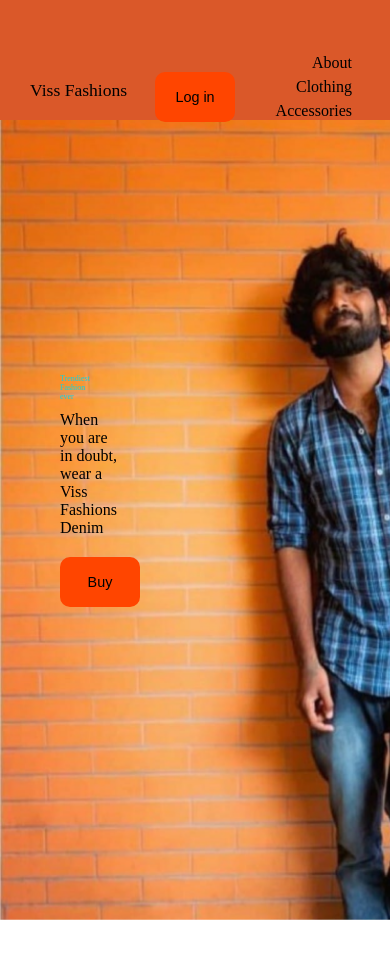
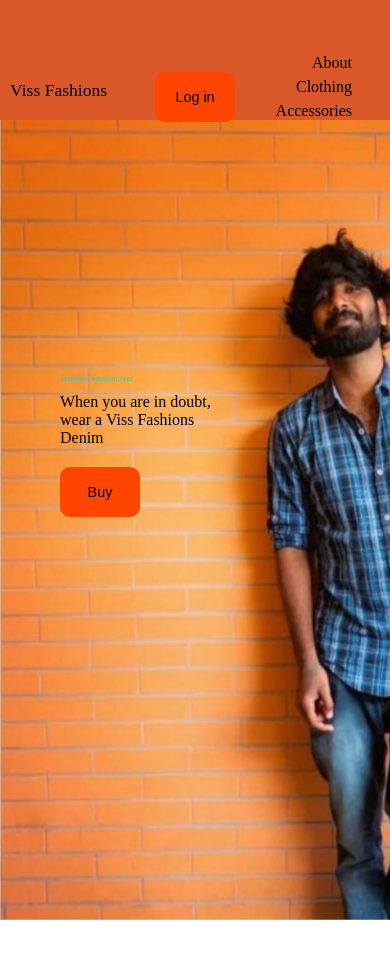
Before and after one commit to Mercibella/Viss-Fashions, a plain HTML site: page index.html in a window 390 px wide. Shown: the top 958 px of the page. Drawn offline with Linux system fonts and the light colour scheme.

Commit message:
Update style.css

```diff
--- a/style.css
+++ b/style.css
@@ -95,11 +95,8 @@ p{
     flex-direction: flex-start;
     margin-bottom: 25px;
 }
-/*
-.hero{
-    width: 1300px;
-    height: 600px;
-}*/
+
+
 
 
 
@@ -138,8 +135,8 @@ p{
         margin-top: 30px;
         position: relative;
         top: 50px;
-    padding-left: 30px;
-    padding-right: 80px;
+    padding-left: 10px;
+    padding-right: 10px;
     font-size: 1.1em;
     font-weight: 500;
     pointer-events: none;
@@ -201,7 +198,7 @@ p{
 
 .main{
     position: relative;
-    align-items: center;
+    text-wrap: nowrap;
     top: -800px;
     left: -40px;
 }
```
